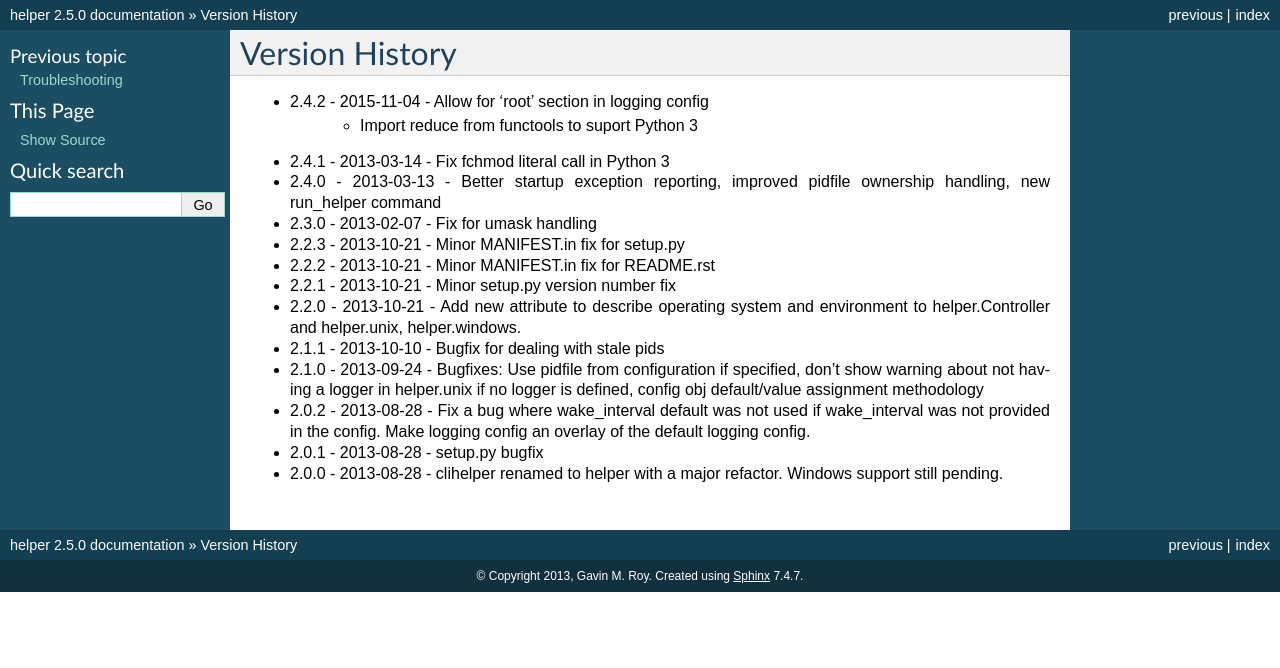
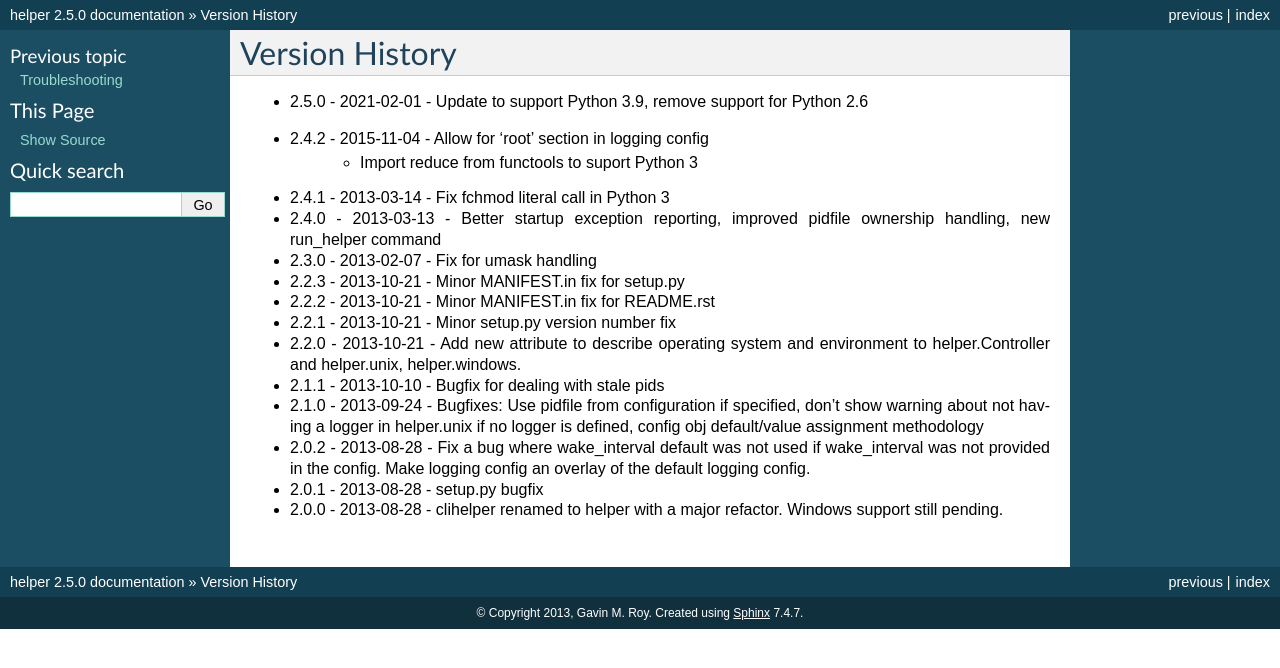
Before and after one commit to gmr/helper, a Sphinx documentation site: the page built from docs/history.rst, in a window 1280 px wide. Shown: the top 668 px of the page. Built offline with Sphinx 7.4.7, drawn with Linux system fonts in a browser that asks for light colours.

Commit message:
Update history

```diff
--- a/docs/history.rst
+++ b/docs/history.rst
@@ -1,5 +1,6 @@
 Version History
 ===============
+- 2.5.0 - 2021-02-01 - Update to support Python 3.9, remove support for Python 2.6
 - 2.4.2 - 2015-11-04 - Allow for 'root' section in logging config
         - Import reduce from functools to suport Python 3
 - 2.4.1 - 2013-03-14 - Fix fchmod literal call in Python 3
```
